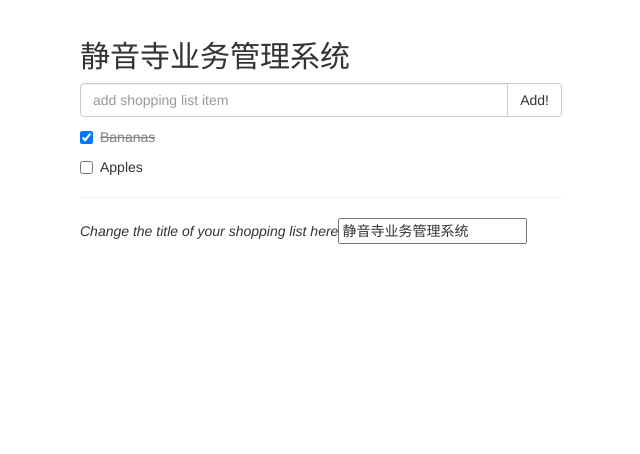
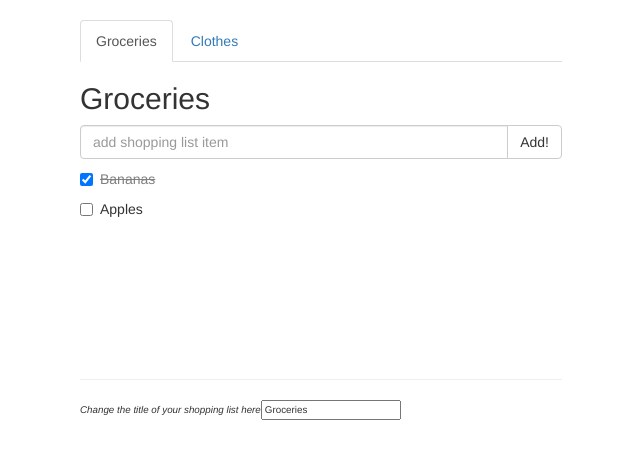
Before and after one commit to JingYinSi/manjusri-mgr-ui, a Vue app: page / in a window 1280 px wide. Shown: the top 454 px of the page, without its empty margins (319-959 px from the left). Built offline with nearby package versions, Linux system fonts and the light colour scheme.

Commit message:
vue - components，directives and emit event

```diff
--- a/src/App.vue
+++ b/src/App.vue
@@ -1,33 +1,43 @@
 <template>
   <div id="app" class="container">
-    <h2>{{ title }}</h2>
-    <add-item-component :items="items"></add-item-component>
-    <items-component :items="items"></items-component>
-    <div class="footer">
-      <hr/>
-      <change-title-component v-model="title"></change-title-component>
+    <ul class="nav nav-tabs" role="tablist">
+      <li v-bind:class="index===0 ? 'active' : ''" v-for="(list, index) in shoppinglists" role="presentation" :key="list.id">
+        <a v-bind:href="'#' + list.id" v-bind:aria-controls="list.id" role="tab" data-toggle="tab">{{ list.title }}</a>
+      </li>
+    </ul>
+    <div class="tab-content">
+      <div v-bind:class="index===0 ? 'active' : ''" v-for="(list, index) in shoppinglists" v-bind:id="list.id"
+           class="tab-pane" role="tabpanel" :key="list.id">
+        <shopping-list-component v-bind:title="list.title" v-bind:items="list.items"></shopping-list-component>
+      </div>
     </div>
   </div>
 </template>
 
 <script>
-import AddItemComponent from './components/AddItemComponent'
-import ItemsComponent from './components/ItemsComponent'
-import ChangeTitleComponent from './components/ChangeTitleComponent'
+import ShoppingListComponent from './components/ShoppingListComponent'
 
 export default {
-  name: 'App',
   components: {
-    AddItemComponent,
-    ItemsComponent,
-    ChangeTitleComponent
+    ShoppingListComponent
   },
   data () {
     return {
-      title: '静音寺业务管理系统',
-      items: [
-        {text: 'Bananas', checked: true},
-        {text: 'Apples', checked: false}
+      shoppinglists: [
+        {
+          id: 'groceries',
+          title: 'Groceries',
+          items: [
+            {text: 'Bananas', checked: true},
+            {text: 'Apples', checked: false}
+          ]
+        },
+        {
+          id: 'clothes',
+          title: 'Clothes',
+          items: [{text: 'black dress', checked: false},
+            {text: 'all stars', checked: false}]
+        }
       ]
     }
   }
--- a/src/components/AddItemComponent.vue
+++ b/src/components/AddItemComponent.vue
@@ -24,10 +24,7 @@ export default {
       var text
       text = this.newItem.trim()
       if (text) {
-        this.items.push({
-          text: text,
-          checked: false
-        })
+        this.$emit('add', this.newItem)
         this.newItem = ''
       }
     }
--- /dev/null
+++ b/src/components/ShoppingListComponent.vue
@@ -0,0 +1,42 @@
+<template>
+  <div>
+    <h2>{{ title }}</h2>
+    <add-item-component v-on:add="addItem"></add-item-component>
+    <items-component v-bind:items="items"></items-component>
+    <div class="footer">
+      <hr/>
+      <change-title-component v-model="title"></change-title-component>
+    </div>
+  </div>
+</template>
+
+<script>
+import AddItemComponent from './AddItemComponent'
+import ItemsComponent from './ItemsComponent'
+import ChangeTitleComponent from './ChangeTitleComponent'
+
+export default {
+  name: 'App',
+  components: {
+    AddItemComponent,
+    ItemsComponent,
+    ChangeTitleComponent
+  },
+  props: ['title', 'items'],
+  methods: {
+    addItem (text) {
+      this.items.push({
+        text: text,
+        checked: false
+      })
+    }
+  }
+}
+</script>
+
+<style>
+  .footer {
+    font-size: 0.7em;
+    margin-top: 20vh;
+  }
+</style>
```
